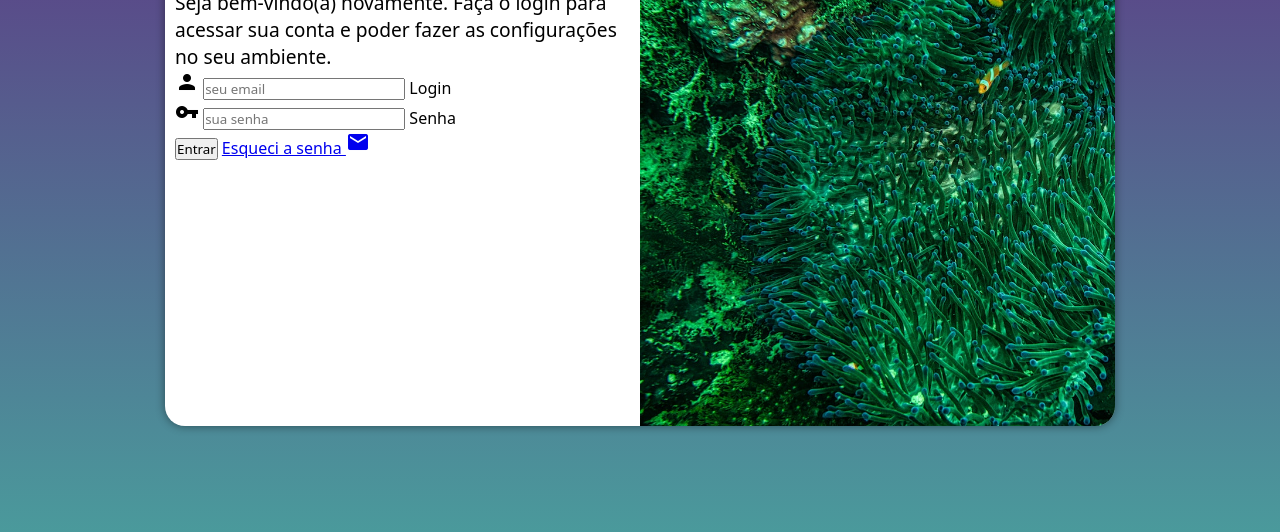
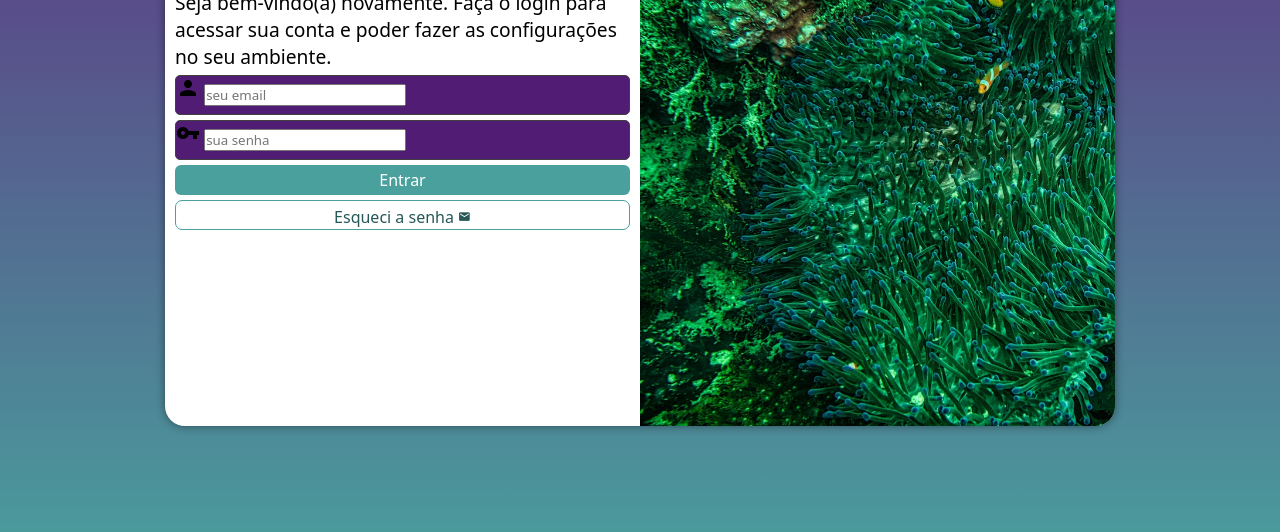
Before and after one commit to Matheusr12/projeto-login, a plain HTML site: page index.html in a window 1280 px wide. Shown: the part 224-756 px from the top of the page. Drawn offline with Linux system fonts and the light colour scheme.

Commit message:
formulário customizado

```diff
--- a/estilos/style.css
+++ b/estilos/style.css
@@ -33,7 +33,7 @@ section#login {
     overflow: hidden;
 
     background-color: white;
-    width: 250px;
+    width: 260px;
     height: 500px;
     border-radius: 20px;
     box-shadow: 0px 0px 10px rgba(0, 0, 0, 0.450);
@@ -63,3 +63,56 @@ div#formulario > h1 {
 div#formulario > p {
     font-size: 0.8em;
 }
+
+form > div.campo {
+    background-color: #511d74;
+    display: block;
+    width: 100%;
+    height: 40px;
+    margin: 5px 0px;
+    border-radius: 5px;
+    border: 1px solid rgb(68, 63, 63);
+}
+
+div.campo > label {
+    display: none;
+}
+
+form > input[type=submit] {
+    display: block;
+    font-size: 1em;
+    width: 100%;
+    height: 30px;
+    background-color: #49a09d;
+    color: white;
+    border: none;
+    border-radius: 6px;
+    cursor: pointer;
+}
+
+form > input[type=submit]:hover {
+    background-color: #255857;
+}
+
+form > a.botao {
+    display: block;
+    text-align: center;
+    text-decoration: none;
+    font-size: 1em;
+    width: 100%;
+    height: 30px;
+    padding-top: 5px;
+    margin-top: 5px;
+    background-color: white;
+    color: #255857;
+    border: 1px solid #49a09d;
+    border-radius: 7px;
+}
+
+form > a.botao:hover {
+    background-color: #64e2de;
+}
+
+form > a.botao > i {
+    font-size: 0.8em;
+}
--- a/index.html
+++ b/index.html
@@ -28,17 +28,17 @@
                     <div class="campo">
                         <i class="material-icons">person</i>
                         <input type="email" name="login" id="ilogin" placeholder="seu email" autocomplete="email" required maxlength="30">
-                        <label for="ilogin">Login </label>
+                        <label for="ilogin">Login</label>
                     </div>
 
                     <div class="campo">
                         <i class="material-icons">vpn_key</i>
                         <input type="password" name="senha" id="isenha" placeholder="sua senha" autocomplete="current-password" required minlength="8" maxlength="20">
-                        <label for="isenha">Senha </label>
+                        <label for="isenha">Senha</label>
                     </div>
 
                     <input type="submit" value="Entrar">
-                    <a href="esqueci.html">
+                    <a href="esqueci.html" class="botao">
                         Esqueci a senha <i class="material-icons">mail</i>
                     </a>
 
```
